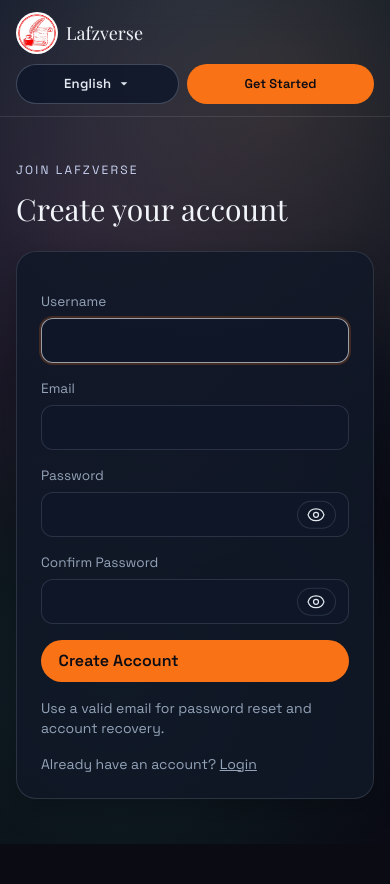
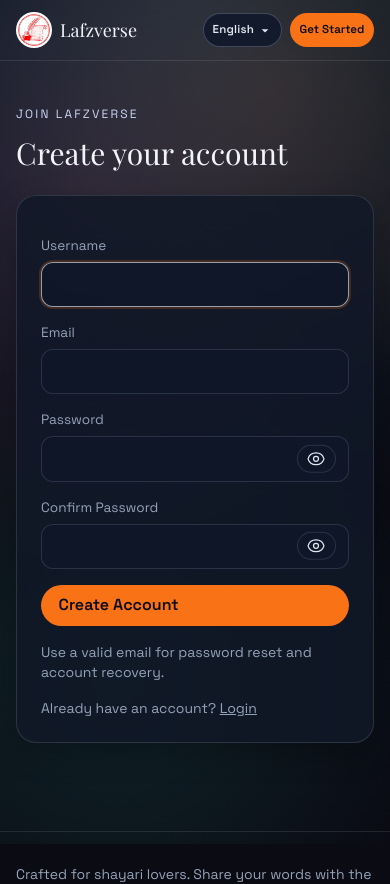
Before and after one commit to 1abhishek0948/lafzloom, a Django app: page /accounts/register/ in a window 390 px wide. Shown: the top 884 px of the page. Run offline with Django 5.2, Linux system fonts and the light colour scheme; some libraries are stand-ins or nearby versions.

Commit message:
Refactor CSS for responsive navigation layout

```diff
--- a/static/css/styles.css
+++ b/static/css/styles.css
@@ -238,49 +238,56 @@
 
 @media (max-width: 480px) {
   .nav-shell {
-    display: flex;
-    flex-wrap: wrap;
-    gap: 0.6rem;
+    gap: 0.45rem;
     align-items: center;
   }
 
   .nav-brand {
-    flex: 1 1 100%;
+    flex: 1 1 auto;
     min-width: 0;
+    gap: 0.45rem;
   }
 
   .brand-title {
-    font-size: 1.2rem;
+    font-size: 1rem;
   }
 
   .nav-actions {
-    width: 100%;
     display: flex;
-    justify-content: space-between;
     align-items: center;
-    gap: 0.6rem;
+    gap: 0.4rem;
+    flex: 0 0 auto;
   }
 
-  .nav-actions .lang-dropdown,
-  .nav-actions .mobile-getstart {
-    flex: 1 1 0;
+  .logo-mark {
+    width: 36px;
+    height: 36px;
   }
 
   .nav-actions .lang-toggle,
   .nav-actions .mobile-getstart {
-    width: 100%;
+    width: auto;
     justify-content: center;
   }
 
+  .nav-actions .lang-toggle {
+    min-height: 34px;
+    padding: 0.3rem 0.55rem;
+    font-size: 0.72rem;
+    gap: 0.25rem;
+  }
+
   .mobile-getstart {
-    min-height: 40px;
-    padding-inline: 0.75rem;
+    min-height: 34px;
+    padding: 0.3rem 0.6rem;
+    font-size: 0.72rem;
+    white-space: nowrap;
   }
 
   .mobile-lang-menu {
-    left: 0;
+    left: auto;
     right: 0;
-    min-width: 0;
+    min-width: 180px;
   }
 }
 
```
